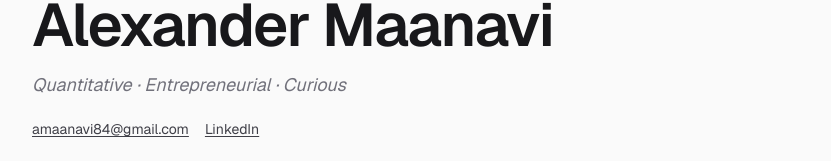
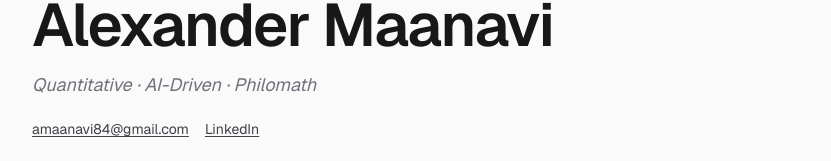
Before and after one commit to amaanavi/AFMwebsite, a Next.js app: page / in a window 1280 px wide. Shown: the part 154-315 px from the top of the page, without its empty margins (224-1055 px from the left). Built offline with nearby package versions, Linux system fonts and the light colour scheme.

Commit message:
Update tagline traits to reflect quant/AI focus and intellectual interests

```diff
--- a/src/data/resume.ts
+++ b/src/data/resume.ts
@@ -1,6 +1,6 @@
 export const profile = {
   name: "Alexander Maanavi",
-  traits: ["Quantitative", "Entrepreneurial", "Curious"],
+  traits: ["Quantitative", "AI-Driven", "Philomath"],
   tagline:
     "Mathematics & Philosophy student focused on entrepreneurship, venture building, investments, and quantitative strategy.",
   about:
```
